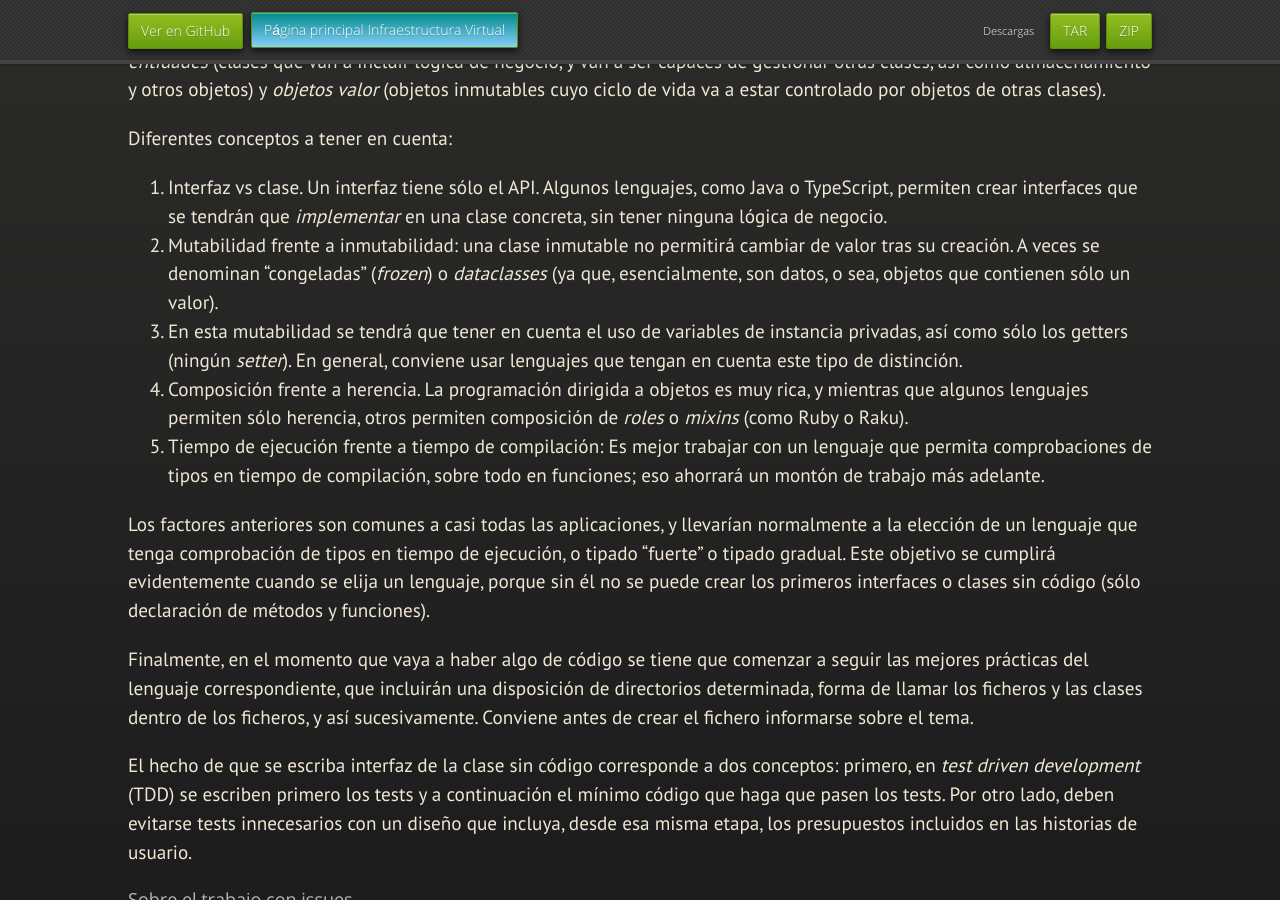
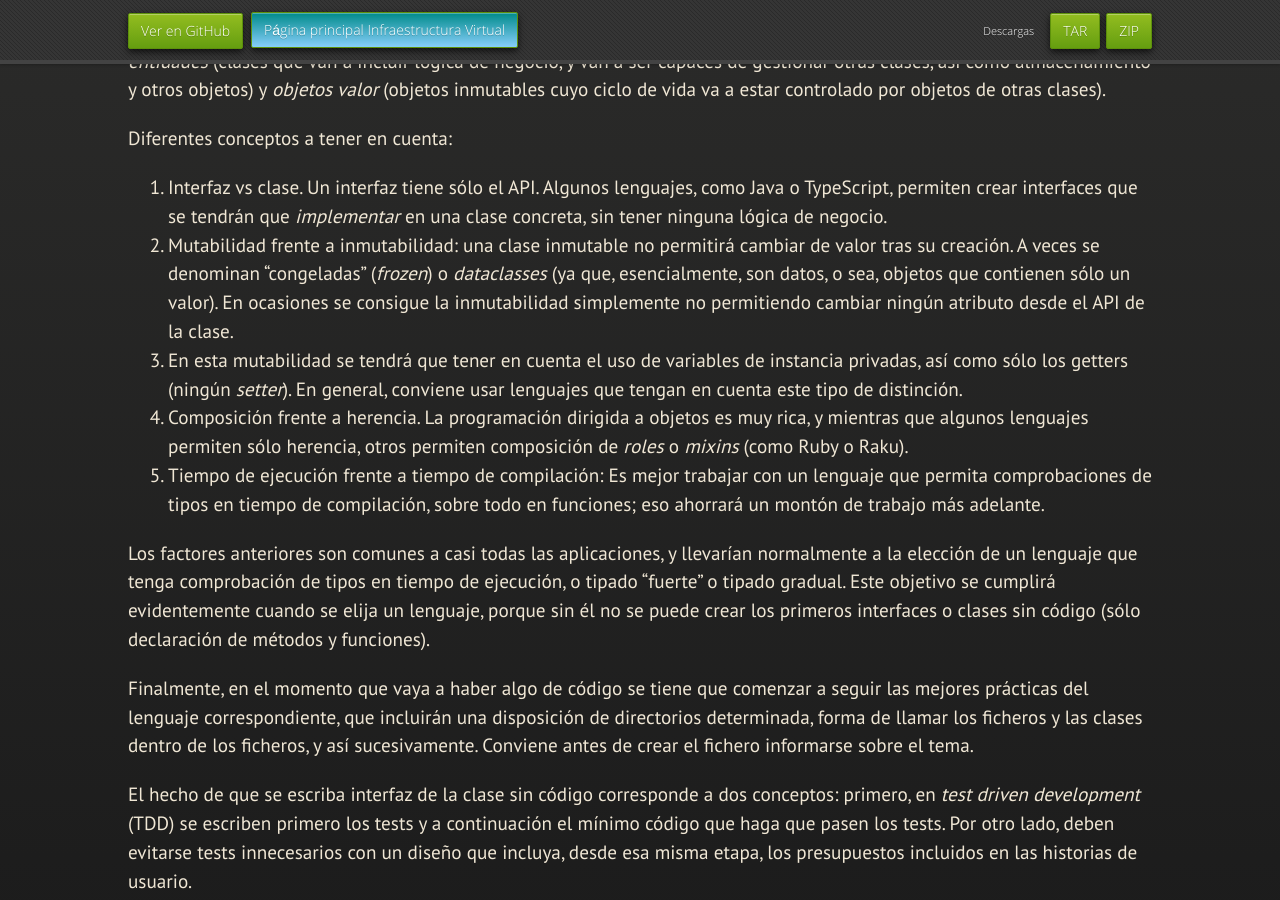
Before and after one commit to JJ/IV, a Jekyll site: the page built from documentos/proyecto/2.Entidad.md, in a window 1280 px wide and 900 px high, scrolled down 876 px. Built offline with Jekyll 4.4.1, drawn with Linux system fonts in a browser that asks for light colours; nearby versions of some CDN libraries; some web fonts are replaced; our own code applies the rules of GitHub Pages for plain Markdown files.

Commit message:
Sync documentos/proyecto/2.Entidad.md de master a gh-pages

```diff
--- a/documentos/proyecto/2.Entidad.md
+++ b/documentos/proyecto/2.Entidad.md
@@ -56,7 +56,8 @@ Diferentes conceptos a tener en cuenta:
 2. Mutabilidad frente a inmutabilidad: una clase inmutable no permitirá cambiar
    de valor tras su creación. A veces se denominan "congeladas" (*frozen*) o
    *dataclasses* (ya que, esencialmente, son datos, o sea, objetos que contienen
-   sólo un valor).
+   sólo un valor). En ocasiones se consigue la inmutabilidad simplemente no
+   permitiendo cambiar ningún atributo desde el API de la clase.
 3. En esta mutabilidad se tendrá que tener en cuenta el uso de variables de
    instancia privadas, así como sólo los getters (ningún *setter*). En general,
    conviene usar lenguajes que tengan en cuenta este tipo de distinción.
```
